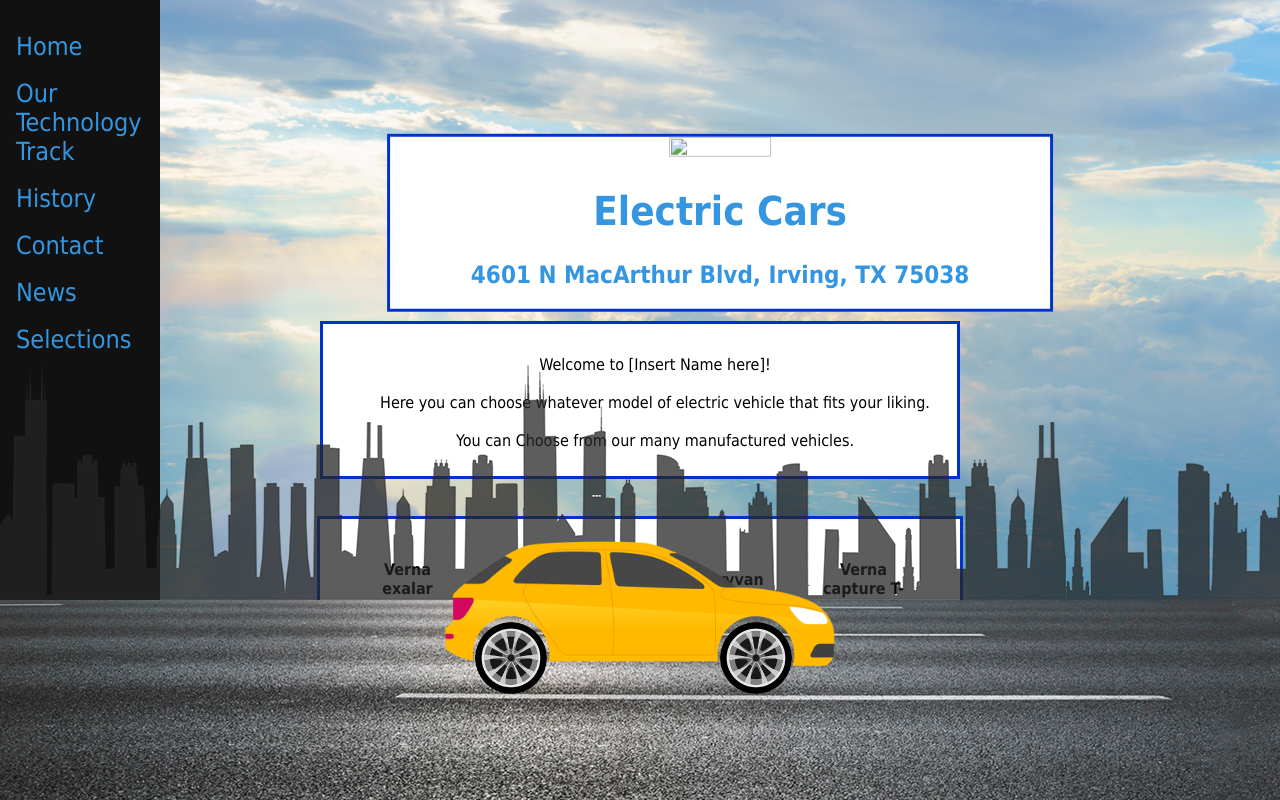
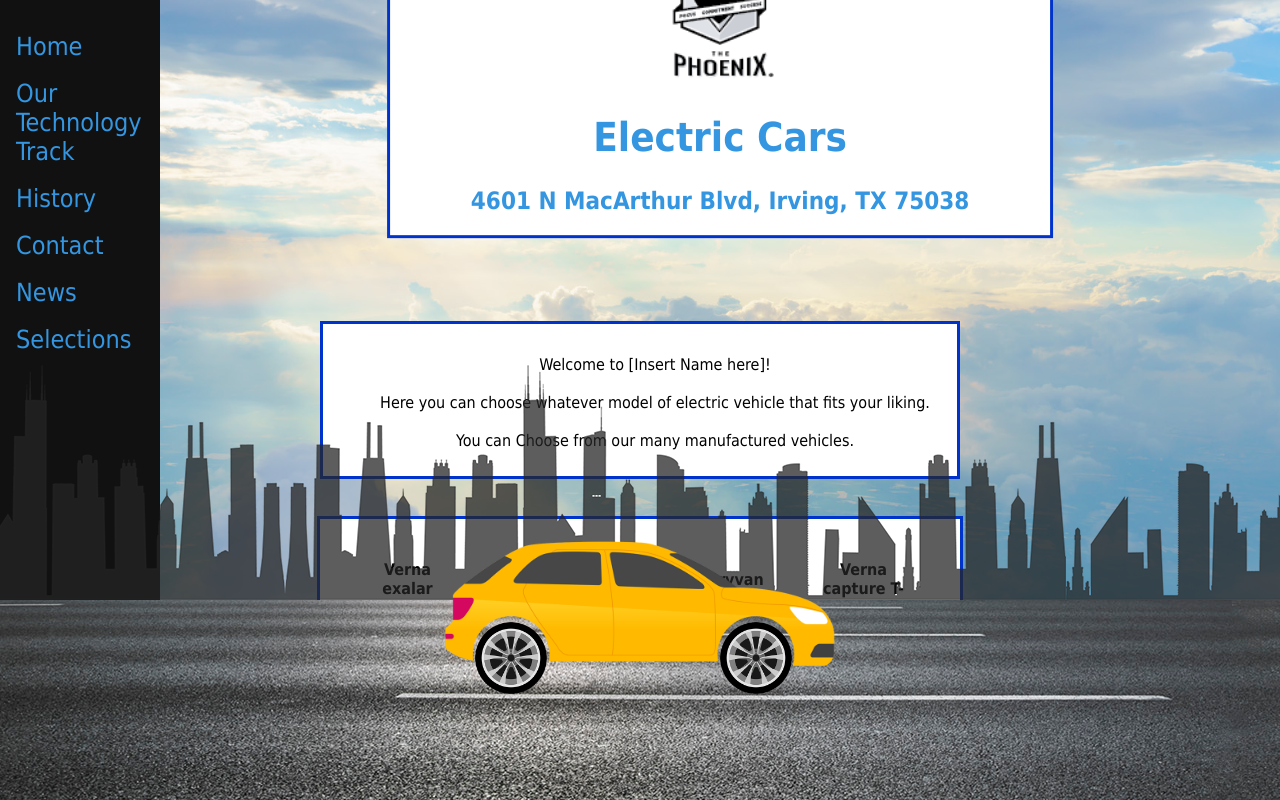
Before and after one commit to eriramirez1/singleytsa2, a plain HTML site: page index.html in a window 1280 px wide. Shown: the top 800 px of the page. Drawn offline with Linux system fonts and the light colour scheme; files whose address does not match are found by name.

Commit message:
Update index.html

```diff
--- a/index.html
+++ b/index.html
@@ -18,7 +18,7 @@
 
 <div class="main">
 
-	<img src="pics/singley1.png" height="40%" width="40%">
+	<img src="singley1.png" height="40%" width="40%">
 	<h1><strong>Electric Cars</strong></h1>
 	<h2>4601 N MacArthur Blvd, Irving, TX 75038</h2>
 
```
